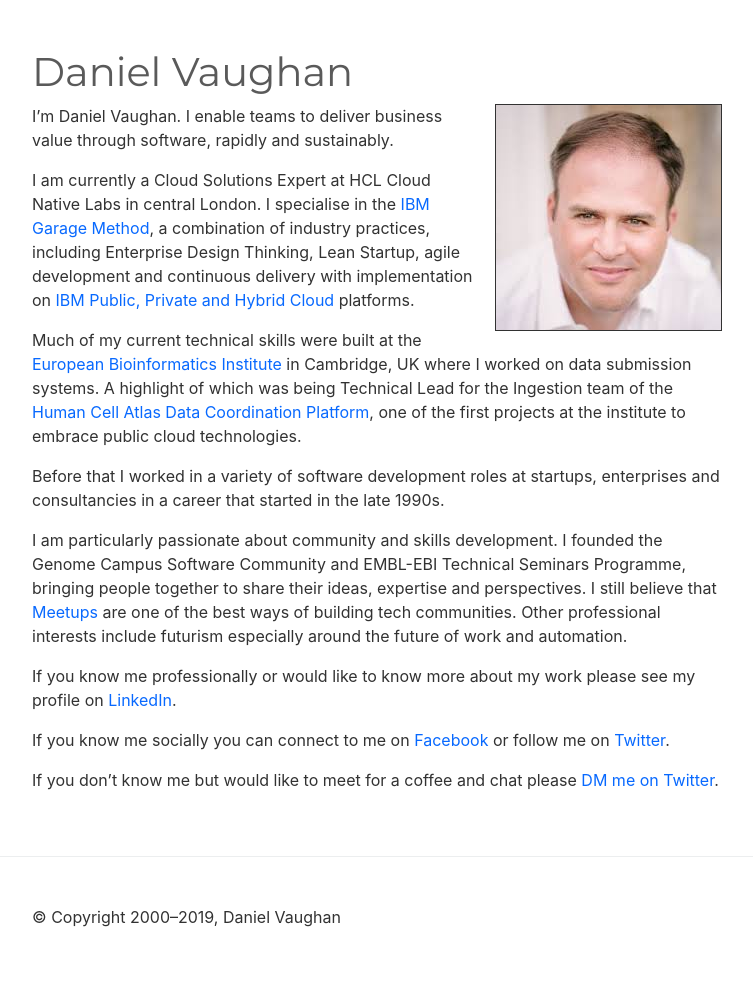
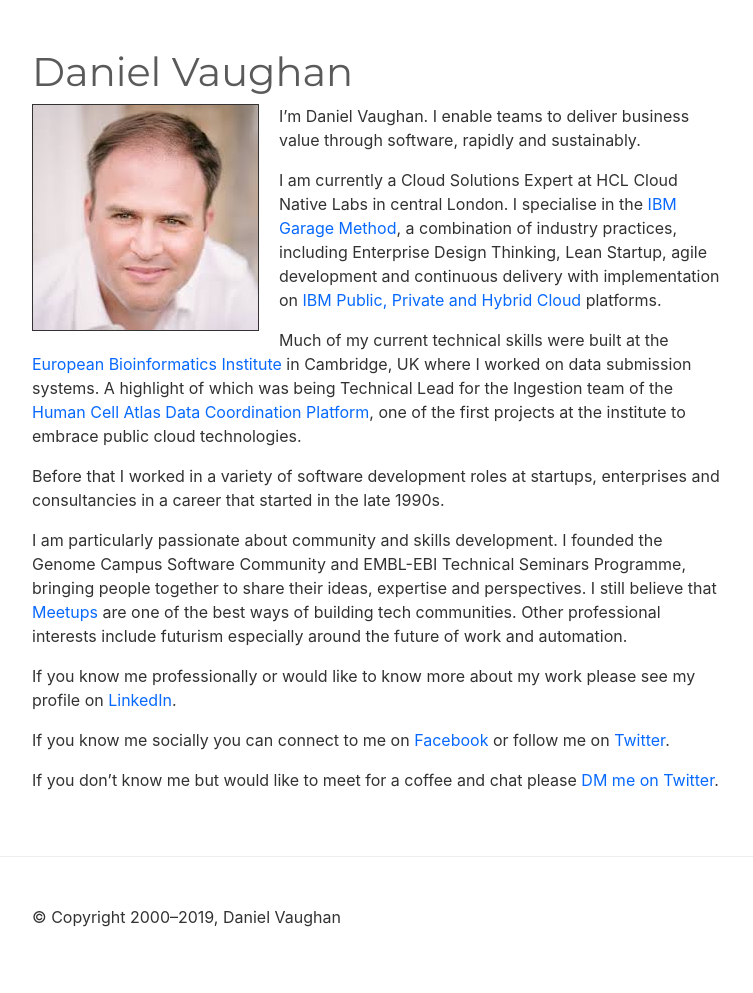
Before and after one commit to danielvaughan/danielvaughan.github.io, a Jekyll site: the page built from index.md, in a window 1280 px wide. Shown: the whole page, without its empty margins (263-1016 px from the left). Built offline with Jekyll 4.4.1, drawn with Linux system fonts in a browser that asks for light colours.

```diff
--- a/index.md
+++ b/index.md
@@ -3,7 +3,7 @@
 title: Daniel Vaughan
 ---
 
-<img style="float: right; margin-left: 20px; border: 1px solid" src="img/danielvaughan-com.jpeg">
+<img style="float: left; margin-right: 20px; border: 1px solid" src="img/danielvaughan-com.jpeg">
 I’m Daniel Vaughan. I enable teams to deliver business value through software, rapidly and sustainably.
 
 I am currently a Cloud Solutions Expert at HCL Cloud Native Labs in central London. I specialise in the [IBM Garage Method](https://www.ibm.com/garage){:target="_blank"}, a combination of industry practices, including Enterprise Design Thinking, Lean Startup, agile development and continuous delivery with implementation on [IBM Public, Private and Hybrid Cloud](https://www.ibm.com/cloud/){:target="_blank"} platforms.
```
